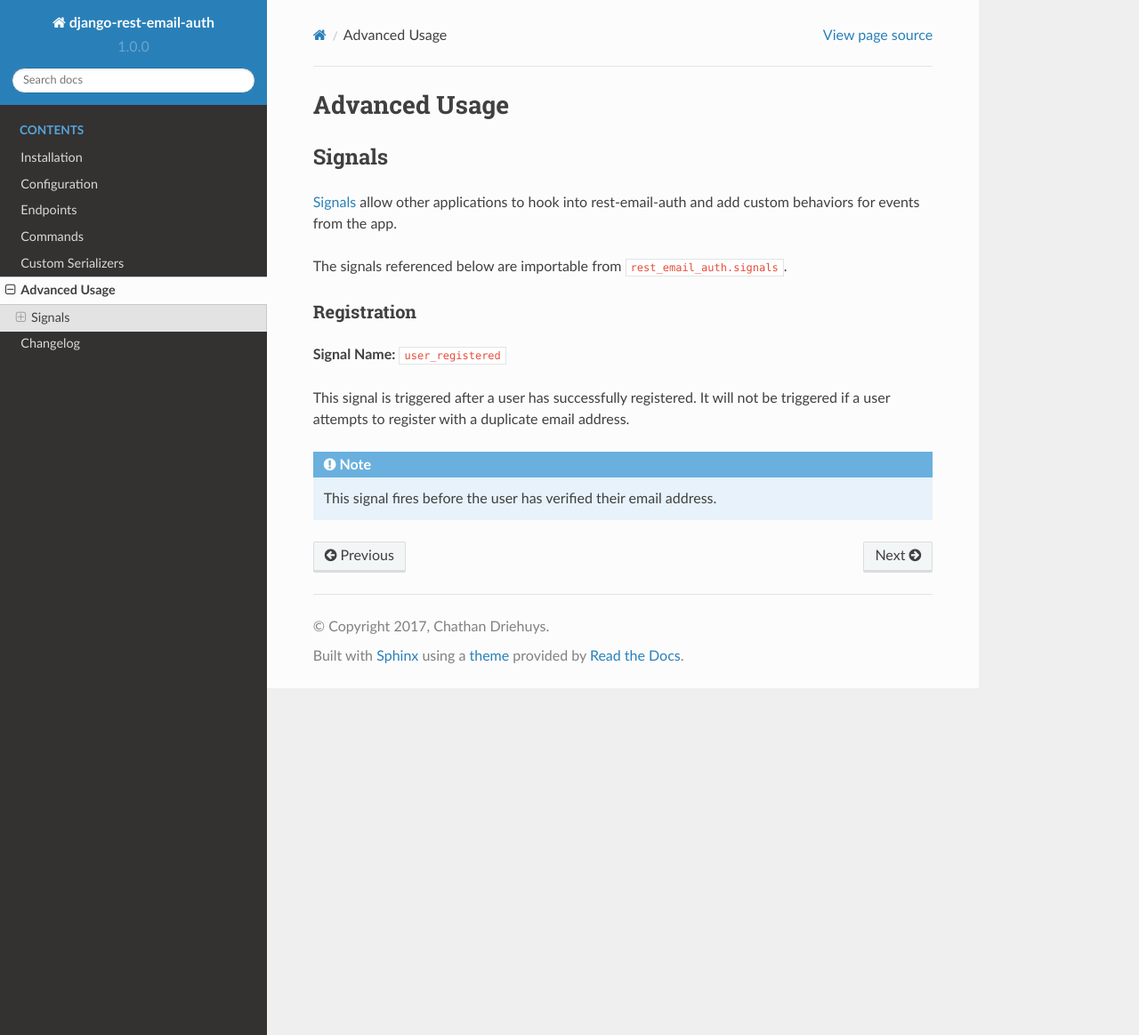
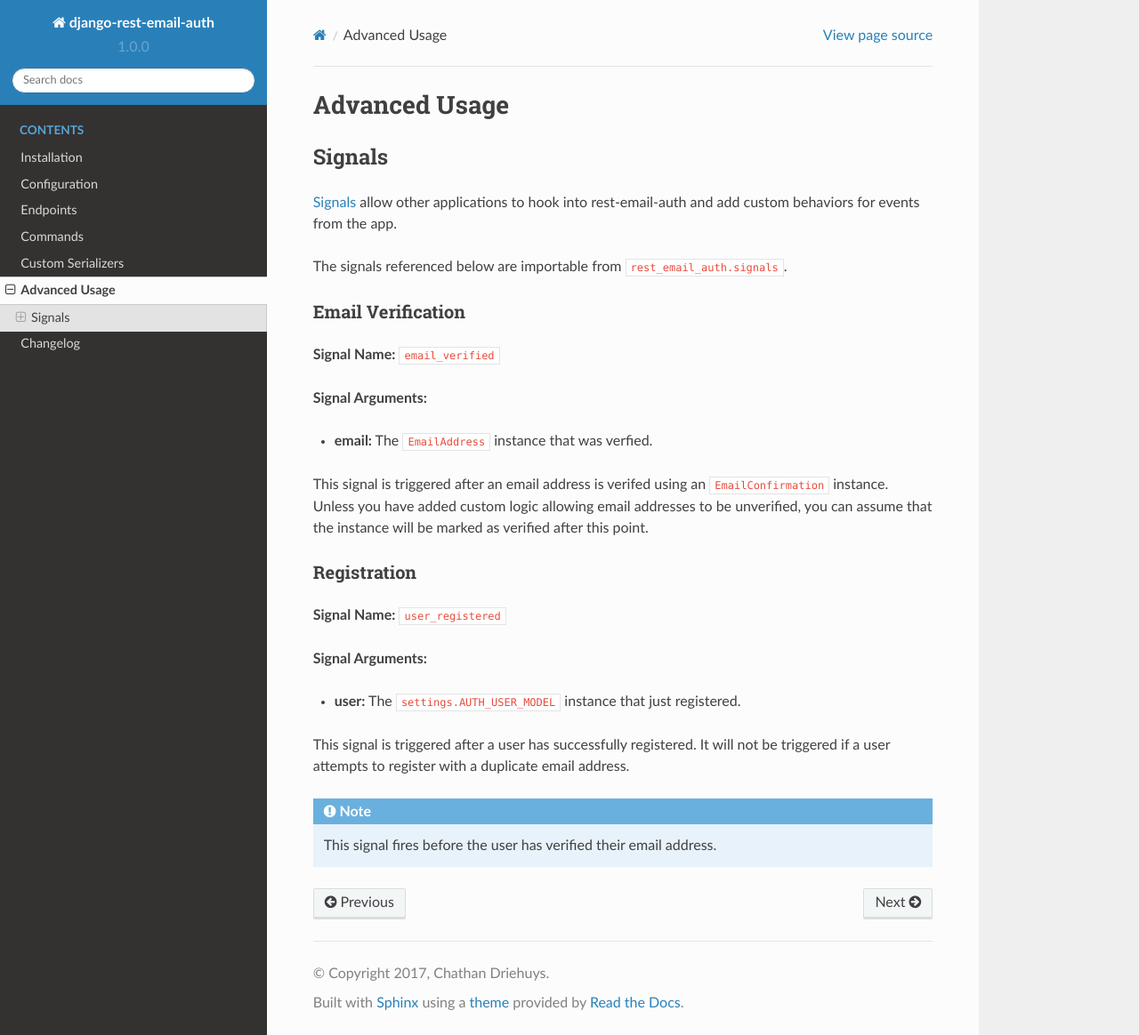
Before and after one commit to cdriehuys/django-rest-email-auth, a Sphinx documentation site: the page built from docs/advanced-usage.rst, in a window 1280 px wide and 1164 px high. Shown: the whole window at 89% size. Built offline with Sphinx 7.4.7 and the Read the Docs theme 2.0.0, drawn with Linux system fonts in a browser that asks for light colours.

Commit message:
Add signal indicating email address was verified.
The signal is emitted when an EmailConfirmation instance is used to
confirm an email address.

```diff
--- a/docs/advanced-usage.rst
+++ b/docs/advanced-usage.rst
@@ -11,10 +11,27 @@ Signals
 The signals referenced below are importable from ``rest_email_auth.signals``.
 
 
+Email Verification
+------------------
+
+**Signal Name:** ``email_verified``
+
+**Signal Arguments:**
+
+* **email:** The ``EmailAddress`` instance that was verfied.
+
+This signal is triggered after an email address is verifed using an ``EmailConfirmation`` instance. Unless you have added custom logic allowing email addresses to be unverified, you can assume that the instance will be marked as verified after this point.
+
+
 Registration
 ------------
 
 **Signal Name:** ``user_registered``
+
+**Signal Arguments:**
+
+* **user:**
+  The ``settings.AUTH_USER_MODEL`` instance that just registered.
 
 This signal is triggered after a user has successfully registered. It will not be triggered if a user attempts to register with a duplicate email address.
 
```
Also changed, not shown: docs/CHANGELOG.rst (+7 -0 lines), 4 other files.
